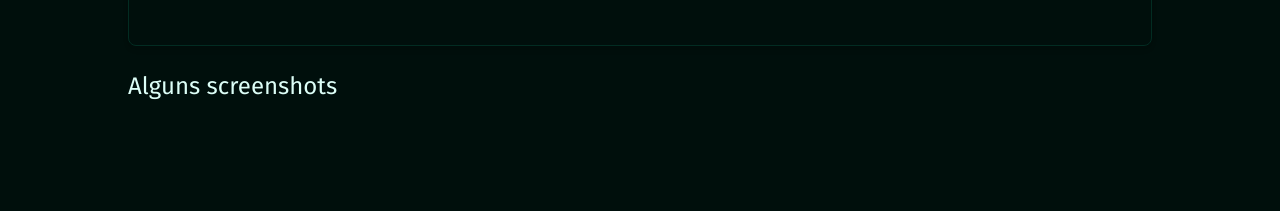
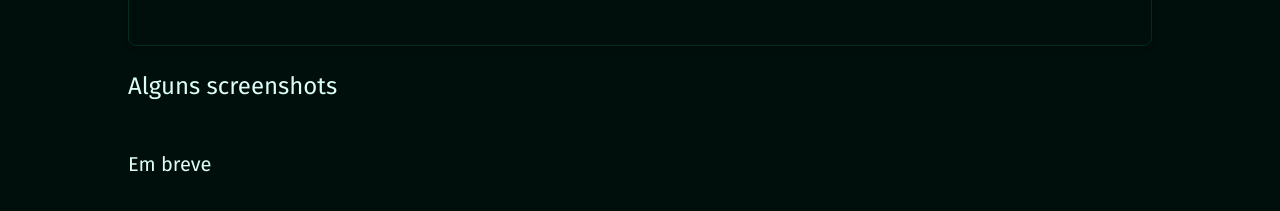
Before and after one commit to teseu/teseu-vapohole, a Vue app: page /about in a window 1280 px wide. Shown: the part 385-596 px from the top of the page. Built offline with nearby package versions, Linux system fonts and the light colour scheme; some icons are missing; a web font is replaced by a local one.

Commit message:
🎨 Preparando 1º build
build para subir 1ª versão

```diff
--- a/src/views/AboutView.vue
+++ b/src/views/AboutView.vue
@@ -35,8 +35,9 @@ const items = ref([
         </ul>
       </Card>
     </div>
-    <div class="flex gap-4 mt-6">
+    <div class="flex flex-col gap-4 mt-6">
       <h2 class="text-2xl mb-4">Alguns screenshots</h2>
+      <div class="text-xl mt-4">Em breve</div>
     </div>
   </div>
 </template>
```
